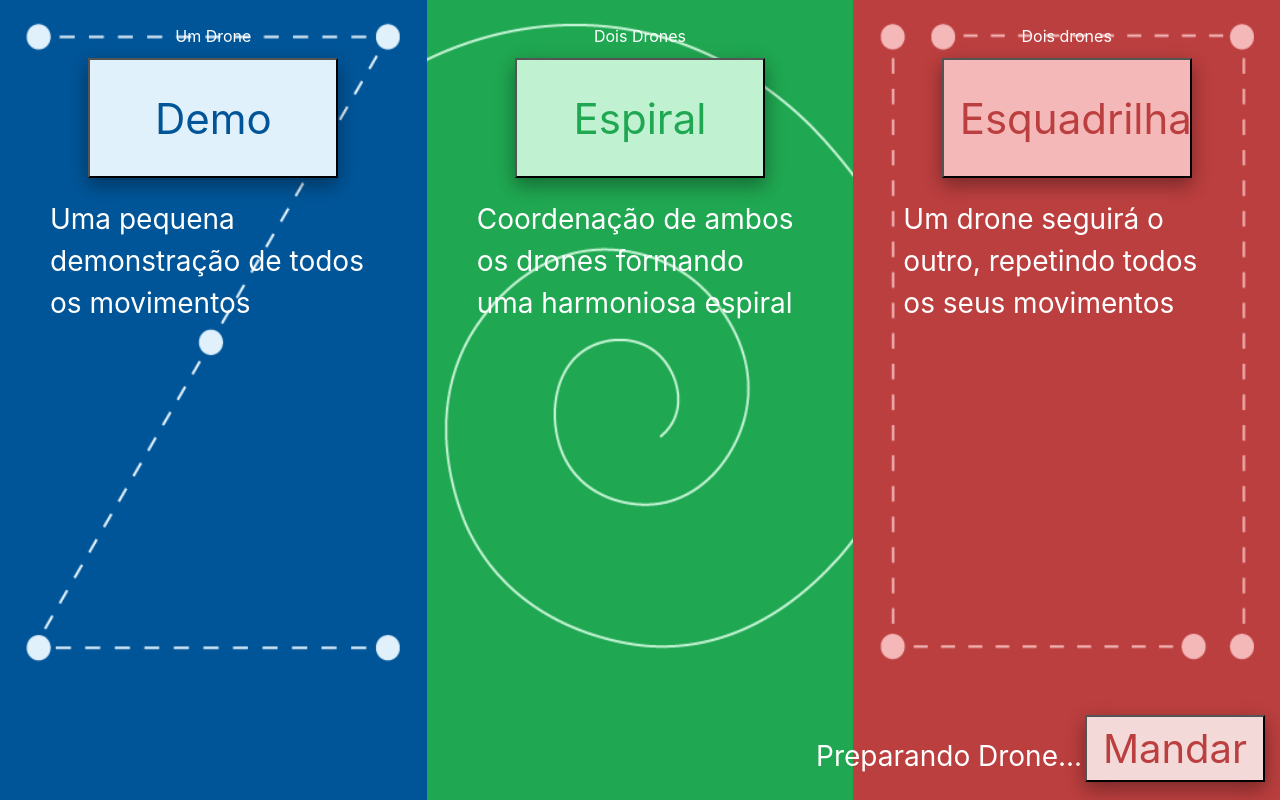
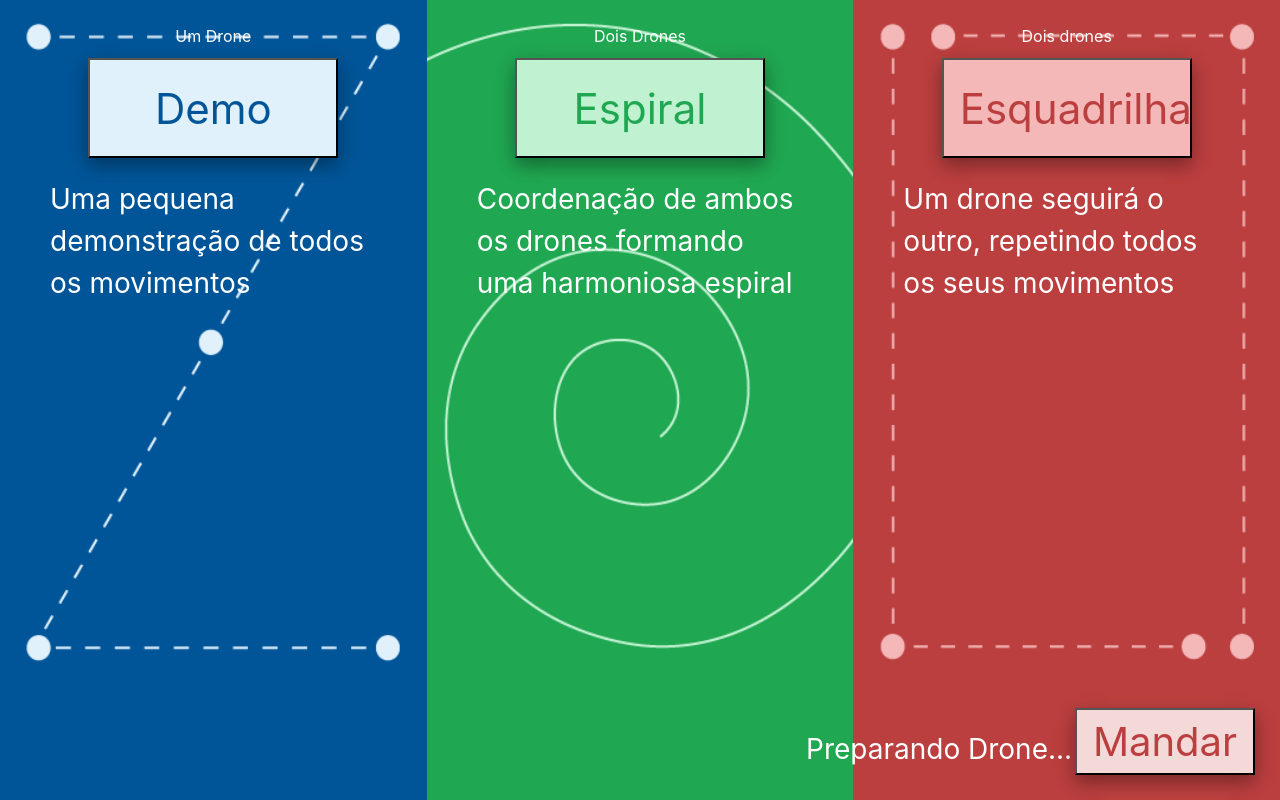
Before and after one commit to iguau23/iguau23.github.io, a plain HTML site: page index.html in a window 1280 px wide. Drawn offline with nearby package versions, Linux system fonts and the light colour scheme.

Commit message:
mudança de tamanho do botão

```diff
--- a/styles/style.css
+++ b/styles/style.css
@@ -84,7 +84,7 @@ p, li {
 
 #demoButton{
   width: 250px;
-  height: 120px;
+  height: 100px;
 
   margin-top: 10px;
   padding-right: 40px;
@@ -103,7 +103,7 @@ p, li {
 
   margin-top: 10px;
   width: 250px;
-  height: 120px;
+  height: 100px;
   padding-right: 40px;
   padding-left: 40px;
   padding-top: 16px;
@@ -117,7 +117,7 @@ p, li {
 
 #espiralButton{
   width: 250px;
-  height: 120px;
+  height: 100px;
 
   margin-top: 10px;
   padding-right: 40px;
@@ -132,7 +132,7 @@ p, li {
 }
 #espiralButton:focus{
   width: 250px;
-  height: 120px;
+  height: 100px;
 
   margin-top: 10px;
   padding-right: 40px;
@@ -148,7 +148,7 @@ p, li {
 
 #esquadrilhaButton{
   width: 250px;
-  height: 120px;
+  height: 100px;
 
   margin-top: 10px;
   padding-right: 16px;
@@ -165,7 +165,7 @@ p, li {
 }
 #esquadrilhaButton:focus{
   width: 250px;
-  height: 120px;
+  height: 100px;
 
   margin-top: 10px;
   padding-right: 16px;
@@ -182,8 +182,8 @@ p, li {
 
 #statusBox{
   position: absolute;
-  right: 15px;
-  bottom: 18px;
+  right: 25px;
+  bottom: 25px;
 }
 #marginDiv{
   align-self:center;
```
